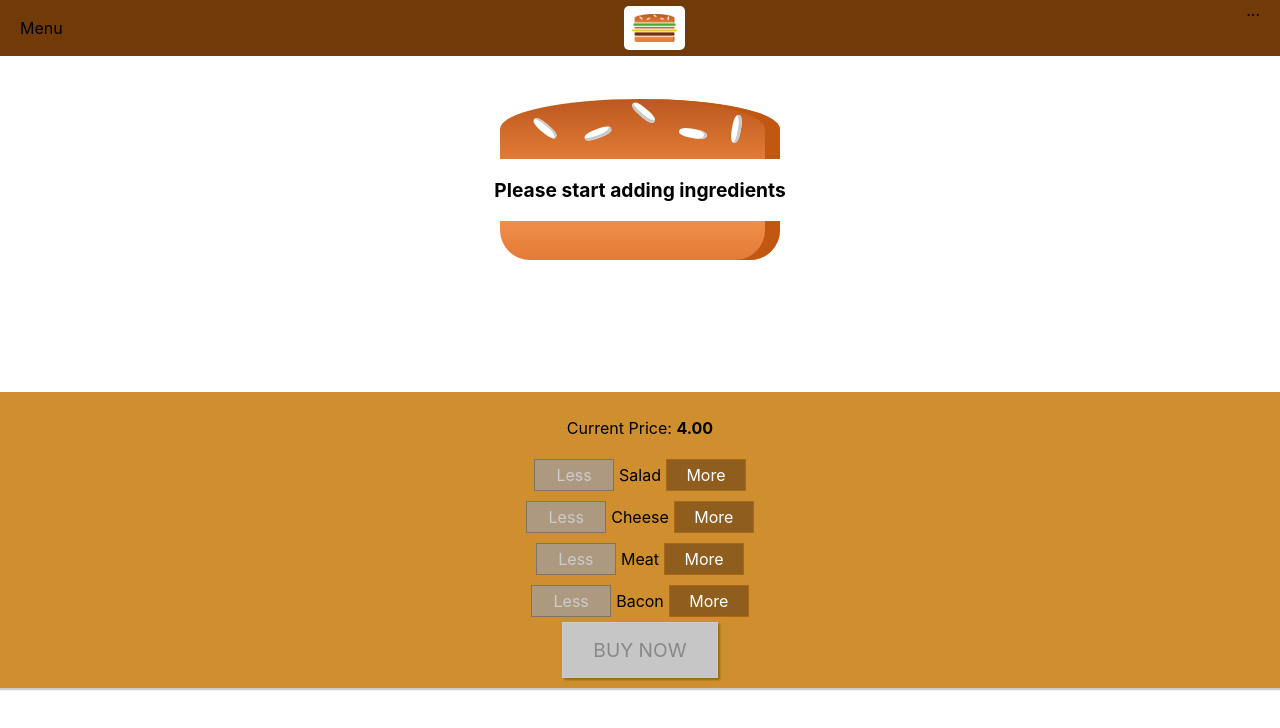
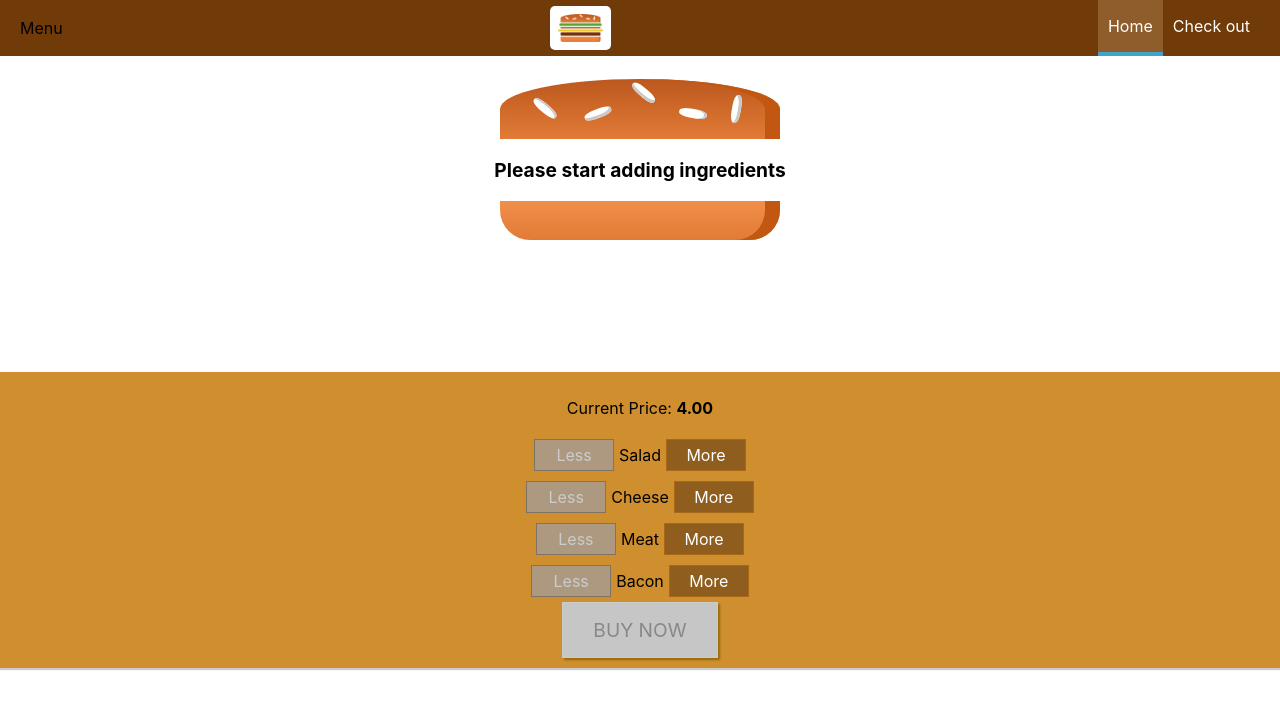
Before and after one commit to pannsamnang/react-js-test, a React app: page / in a window 1280 px wide. Shown: the top 728 px of the page. Built offline with nearby package versions, Linux system fonts and the light colour scheme.

Commit message:
sidedrawer

```diff
--- a/src/components/Layout/Layout.js
+++ b/src/components/Layout/Layout.js
@@ -1,10 +1,12 @@
 import React from 'react'
 import Aux from '../../hoc/Aux'
-
+import Toolbar from '../Navigation/Toolbar/Toolbar'
+import SlideDrawer from '../Navigation/SideDrawer/SideDrawer'
 import './Layout.css'
 const Layout = (props) => (
   <Aux>
-    <div>Toolbar, Drawer, backdrop</div>
+    <Toolbar />
+    <SlideDrawer />
     <main className="content">
       { props.children }
     </main>
--- /dev/null
+++ b/src/components/Navigation/NavigationItems/NavigationItem/NavigationItem.css
@@ -0,0 +1,45 @@
+.navigation-item {
+  margin: 10px 0;
+  box-sizing: border-box;
+  display: block;
+  width: 100%;
+}
+
+.navigation-item a {
+  color: #8F5C2C;
+  text-decoration: none;
+  width: 100%;
+  box-sizing: border-box;
+  display: block;
+}
+
+.navigation-item a:hover,
+.navigation-item a:active,
+.navigation-item a.active {
+  color: #40A4C8;
+}
+
+@media (min-width: 500px) {
+  .navigation-item {
+    margin: 0;
+    display: flex;
+    height: 100%;
+    width: auto;
+    align-items: center;
+  }
+
+  .navigation-item a {
+    color: white;
+    height: 100%;
+    padding: 16px 10px;
+    border-bottom: 4px solid transparent;
+  }
+
+  .navigation-item a:hover,
+  .navigation-item a:active,
+  .navigation-item a.active {
+    background-color: #8F5C2C;
+    border-bottom: 4px solid #40A4C8;
+    color: white;
+  }
+}
--- /dev/null
+++ b/src/components/Navigation/NavigationItems/NavigationItem/NavigationItem.js
@@ -0,0 +1,13 @@
+import React from 'react';
+
+import './NavigationItem.css'
+
+const navigationItem = (props) => (
+  <li className="navigation-item">
+    <a
+      href={props.link}
+      className={ props.active ? 'active' : null}>{props.children}</a>
+  </li>
+)
+
+export default navigationItem;
--- /dev/null
+++ b/src/components/Navigation/NavigationItems/NavigationItems.css
@@ -0,0 +1,15 @@
+.navigation-items {
+  margin: 0;
+  padding: 0;
+  list-style: none;
+  display: flex;
+  flex-flow: column;
+  align-items: center;
+  height: 100%;
+}
+
+@media (min-width: 500px) {
+  .navigation-items {
+    flex-flow: row;
+  }
+}
--- /dev/null
+++ b/src/components/Navigation/NavigationItems/NavigationItems.js
@@ -0,0 +1,12 @@
+import React from 'react'
+import './NavigationItems.css'
+import NavigationItem from './NavigationItem/NavigationItem'
+
+const navigationItems = (props) => (
+  <ul className="navigation-items">
+    <NavigationItem link="/" active>Home</NavigationItem>
+    <NavigationItem link="/" >Check out</NavigationItem>
+  </ul>
+);
+
+export default navigationItems;
--- /dev/null
+++ b/src/components/Navigation/SideDrawer/SideDrawer.css
@@ -0,0 +1,32 @@
+.sidedrawer {
+  position: fixed;
+  width: 280px;
+  max-width: 70%;
+  height: 100%;
+  left: 0;
+  top: 0;
+  z-index: 200;
+  background-color: white;
+  padding: 32px 16px;
+  box-sizing: border-box;
+  transition: transform 0.3s ease-out;
+}
+
+@media (min-width: 500px) {
+  .sidedrawer {
+    display: none;
+  }
+}
+
+.open {
+  transform: translateX(0);
+}
+
+.close {
+  transform: translateX(-100vh);
+}
+
+.sidedrawer-logo {
+  height: 11%;
+  margin-bottom: 32px;
+}
--- /dev/null
+++ b/src/components/Navigation/SideDrawer/SideDrawer.js
@@ -0,0 +1,15 @@
+import React from 'react'
+import NavigationItems from '../NavigationItems/NavigationItems'
+import Logo from '../../Logo/Logo'
+import './SideDrawer.css'
+
+const sideDrawer = (props) => (
+  <div className="sidedrawer">
+    <div className="sidedrawer-logo">
+      <Logo />
+    </div>
+    <NavigationItems />
+  </div>
+)
+
+export default sideDrawer;
--- a/src/components/Navigation/Toolbar/Toolbar.css
+++ b/src/components/Navigation/Toolbar/Toolbar.css
@@ -17,7 +17,7 @@
   height: 100%;
 }
 
-.logo {
+.toolbar-logo {
   height: 80%;
 }
 
--- a/src/components/Navigation/Toolbar/Toolbar.js
+++ b/src/components/Navigation/Toolbar/Toolbar.js
@@ -1,12 +1,16 @@
 import React from 'react';
 import Logo from '../../Logo/Logo'
 import './Toolbar.css';
-
+import NavigationItems from '../NavigationItems/NavigationItems'
 const Toolbar = (props) => (
   <header className="toolbar">
     <div>Menu</div>
-    <Logo className="logo" />
-    <nav>...</nav>
+    <div className="toolbar-logo">
+      <Logo />
+    </div>
+    <nav className="desktop-only">
+      <NavigationItems />
+    </nav>
   </header>
 )
 
```
